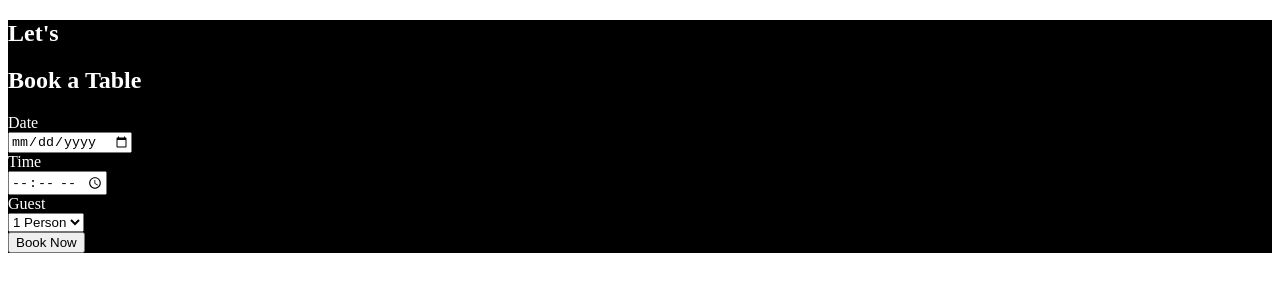
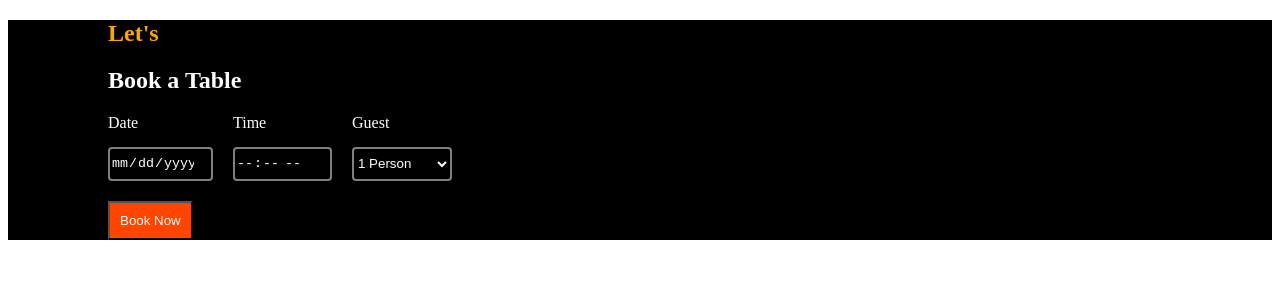
Before and after one commit to nazifa1004/restaurantReservationSystem, a plain HTML site: page Frontend/userSite/index.htm in a window 1280 px wide. Drawn offline with Linux system fonts and the light colour scheme.

Commit message:
added css code for booking page

```diff
--- a/Frontend/userSite/Style.css
+++ b/Frontend/userSite/Style.css
@@ -11,6 +11,61 @@ Note: Avoid using tag as selector use class instead
 /* aboutUs Section */
 
 /* seatBooking Section */
+     .c1{
+         display: flex;
+     }
+     .c2{
+         height: 30px;
+         width: 100px;
+         margin-top: 15px;
+         border: 2px solid gray;
+         color: white;
+         background-color: black;
+         border-radius: 4px;
+         text-align: center;
+     }
+     .c3{
+         height: 34px;
+         width: 100px;
+         margin-top: 15px;
+         border: 2px solid gray;
+         color: white;
+         background-color: black;
+         border-radius: 4px;
+     }
+     .c4{
+         padding-left: 100px;
+         padding-right: 20px;
+     }
+     .c5{
+         padding-left: 20px;
+         color: white;
+     }
+     .c6{
+         margin-left: 100px;
+         margin-top: 20px;
+         padding: 10px 10px;
+         color: white;
+         background-color: orangered;
+     }
+     .c7{
+         margin-top: 15px;
+         border: 2px solid grey;
+         color: white;
+         background-color: black;
+         border-radius: 4px;
+         height: 30px;
+     }
+     .c8{
+         color: orange;
+         padding-left: 100px;
+     }
+     .c9{
+         color: white;
+         padding-left: 100px;
+     }
+
+
 
 /* foodMenu Section */
 
```
